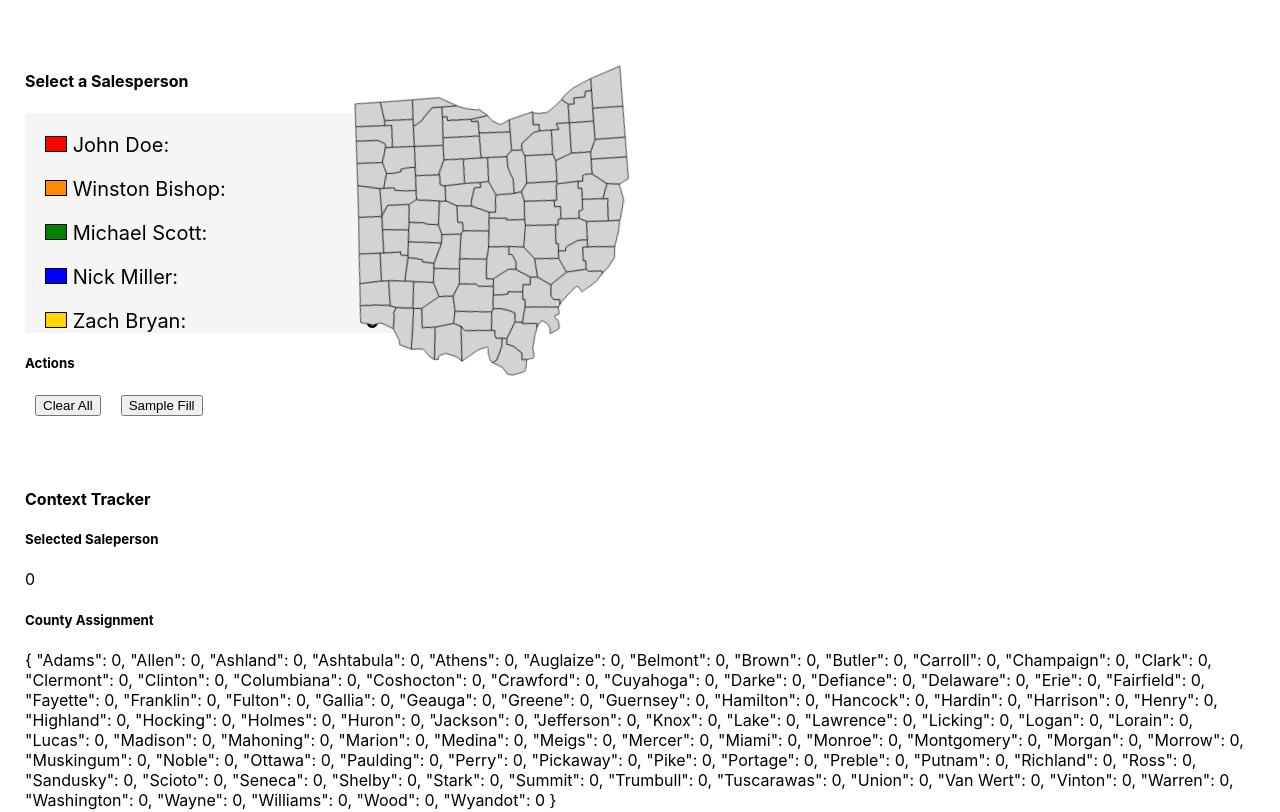
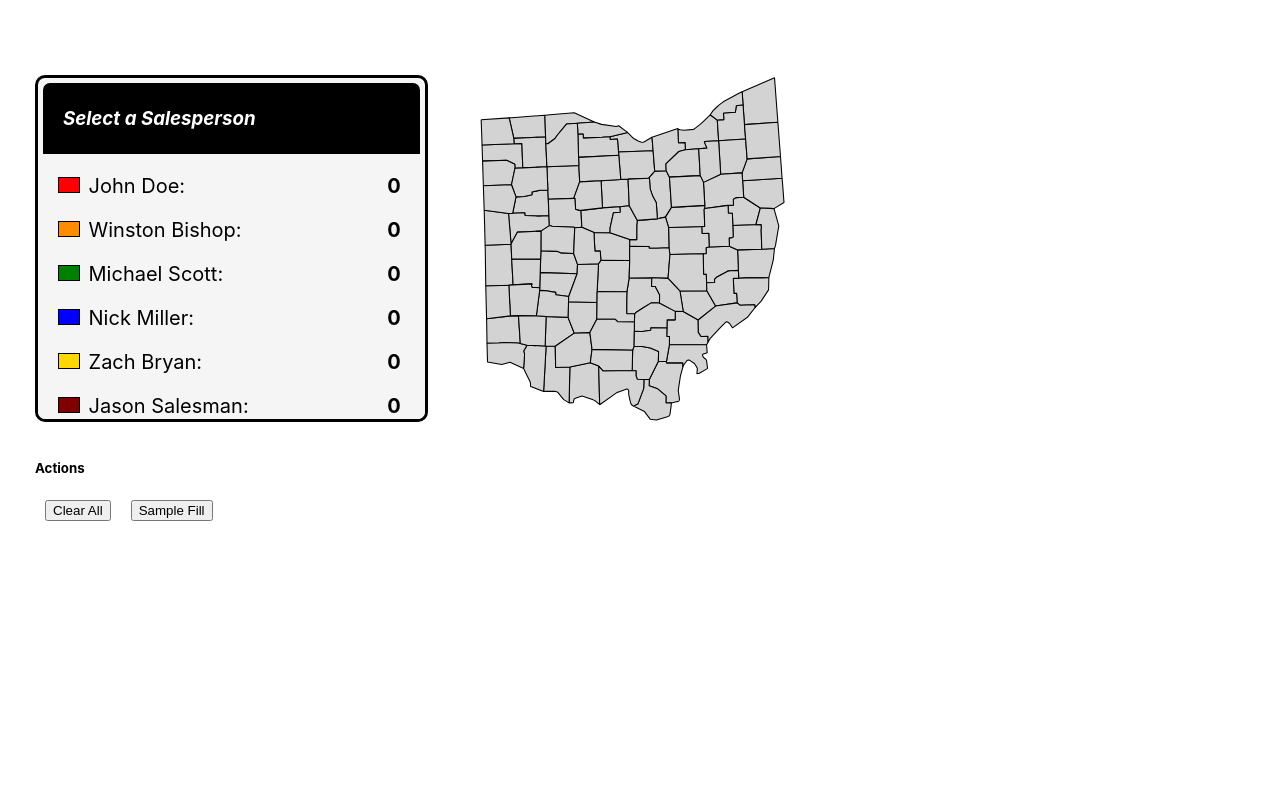
Before and after one commit to richbrett12/Cantopia-Territory-Assignments, a React (Create React App) app: page /Room1 in a window 1280 px wide. Shown: the top 812 px of the page. Built offline with nearby package versions, Linux system fonts and the light colour scheme.

Commit message:
Added Styling

```diff
--- a/package.json
+++ b/package.json
@@ -3,6 +3,9 @@
   "version": "0.1.0",
   "private": true,
   "dependencies": {
+    "@emotion/react": "^11.11.1",
+    "@emotion/styled": "^11.11.0",
+    "@mui/material": "^5.14.20",
     "@testing-library/jest-dom": "^5.17.0",
     "@testing-library/react": "^13.4.0",
     "@testing-library/user-event": "^13.5.0",
--- a/src/App.css
+++ b/src/App.css
@@ -1,38 +1,69 @@
-.App {
+.AppContainer {
   text-align: left;
+  padding: 20px;
+  min-width: 1080px;
 }
 
-.App-logo {
-  height: 40vmin;
-  pointer-events: none;
+.MainContainer {
+  padding: 15px;
 }
 
-@media (prefers-reduced-motion: no-preference) {
-  .App-logo {
-    animation: App-logo-spin infinite 20s linear;
-  }
+.ContextTracker {
+  padding: 15px;
 }
 
-.App-header {
-  background-color: #282c34;
-  min-height: 100vh;
-  display: flex;
-  flex-direction: column;
-  align-items: center;
-  justify-content: center;
-  font-size: calc(10px + 2vmin);
-  color: white;
+.SalespersonListContainer {
+  border: solid;
+  border-radius: 10px;
+  margin-top: 40px;
 }
 
-.App-link {
-  color: #61dafb;
+.SalespersonListTitle {
+  border-top-left-radius: 12px;
+  border-top-right-radius: 12px;
+  font-weight: bold;
+  font-style: italic;
+  background-color: black;
+  color: white;
+  padding: 24px 20px;
+  margin: 0px;
+  border: 5px solid whitesmoke;
 }
 
-@keyframes App-logo-spin {
-  from {
-    transform: rotate(0deg);
-  }
-  to {
-    transform: rotate(360deg);
-  }
+.SalespersonListContainer ul {
+  border-bottom-left-radius: 8px;
+  border-bottom-right-radius: 8px;
+  list-style: none;
+  max-height: 250px;
+  overflow: hidden;
+  overflow-y: scroll;
+  background: whitesmoke;
+  padding: 5px 10px;
+  margin: 0px;
 }
+
+.ShopCount {
+  text-align: center;
+  font-weight: bold;
+}
+
+.SelectedSalespersonCard {
+  border-top-left-radius: 12px;
+  border-top-right-radius: 12px;
+  font-weight: bold;
+  background-color: Black;
+  color: white;
+  padding: 8px;
+  margin: 0px;
+  border: 5px solid whitesmoke;
+  text-align: center;
+}
+
+/* .NoSelectedSalespersonCard {
+  margin: 20px;
+} */
+
+.SelectedSalespersonCard h2 {
+  margin: 0px;
+  padding: 5px 5px 0px 5px;
+}
--- a/src/App.js
+++ b/src/App.js
@@ -26,7 +26,7 @@ function Home() {
 
 function App() {
   return (
-    <div className="App">
+    <div className="AppContainer">
       <Router>
         <Routes>
           <Route path="/" element={<Home />} />
--- a/src/components/ListItem.js
+++ b/src/components/ListItem.js
@@ -1,6 +1,7 @@
 import React, { useContext } from "react";
 import { populationData, salespersonColors } from "../data/AppContext";
 import { AppContextNew } from "../data/AppContext";
+import Grid from "@mui/material/Unstable_Grid2/Grid2";
 
 function ListItem({ name, id, onButtonClick }) {
   function getShopCount() {
@@ -18,7 +19,7 @@ function ListItem({ name, id, onButtonClick }) {
   const currentContext = useContext(AppContextNew);
   let color = salespersonColors[id];
   const mainStyles = {
-    width: "350px",
+    width: "100%",
     padding: "10px",
     fontSize: "20px",
     fontWeight: "normal",
@@ -28,11 +29,11 @@ function ListItem({ name, id, onButtonClick }) {
     fill: color,
   };
 
-  const shopCountStyles = {
-    padding: "0px 16px",
-    fontWeight: "bold",
-    float: "right",
-  };
+  // const shopCountStyles = {
+  //   padding: "0px 16px",
+  //   fontWeight: "bold",
+  //   float: "right",
+  // };
 
   if (currentContext.selectedSalesperson === id) {
     mainStyles.fontWeight = "bold";
@@ -41,7 +42,13 @@ function ListItem({ name, id, onButtonClick }) {
   return (
     <li>
       <div style={mainStyles} onClick={() => onButtonClick(id)}>
-        <svg width="20px" height="14px" style={{ border: "1px solid black" }}>
+        <Grid container spacing={0}>
+          <Grid xs={1}>
+            <svg
+              width="20px"
+              height="14px"
+              style={{ border: "1px solid black" }}
+            >
               <rect
                 transform="scale(4.0)"
                 x="0"
@@ -51,10 +58,14 @@ function ListItem({ name, id, onButtonClick }) {
                 style={buttonStyles}
               />
             </svg>
-        <label>
-          {" "}
-          {name}:<div style={shopCountStyles}>{getShopCount()}</div>
-        </label>
+          </Grid>
+          <Grid xs={9}>
+            <label>{name}:</label>
+          </Grid>
+          <Grid xs={2}>
+            <div className="ShopCount">{getShopCount()}</div>
+          </Grid>
+        </Grid>
       </div>
     </li>
   );
--- a/src/components/Ohio.js
+++ b/src/components/Ohio.js
@@ -7,7 +7,6 @@ const OhioSvg = ({ onCountySelect }) => {
   const svgContainer = {
     height: "0px",
     width: "55%",
-    textAlign: "right",
     marginTop: "25px",
   };
 
@@ -18,7 +17,7 @@ const OhioSvg = ({ onCountySelect }) => {
         version="1.0"
         xmlns="http://www.w3.org/2000/svg"
         width="400"
-        height="325"
+        height="360"
         transform="scale(1) rotate(5)"
         viewBox="0 0 50 50"
       >
--- a/src/components/SalespersonList.js
+++ b/src/components/SalespersonList.js
@@ -1,17 +1,12 @@
-import React from "react";
+import "../App.css";
+import { React, useContext } from "react";
 import ListItem from "./ListItem";
+import { AppContextNew, salespersonColors } from "../data/AppContext";
+import Grid from "@mui/material/Unstable_Grid2";
 
 function SalespersonList({ currentSalespeople, onSalespersonSelect }) {
-  const mainStyles = {
-    listStyle: "none",
-    width: "350px",
-    maxHeight: "200px",
-    overflow: "hidden",
-    overflowY: "scroll",
-    background: "whitesmoke",
-    padding: "10px",
-  };
-
+  const currentContext = useContext(AppContextNew);
+  let color = salespersonColors[currentContext.selectedSalesperson];
   const salespeopleList = currentSalespeople.map((name, index) => {
     return (
       <ListItem
@@ -23,9 +18,46 @@ function SalespersonList({ currentSalespeople, onSalespersonSelect }) {
   });
 
   return (
-    <div>
-      <h4>Select a Salesperson</h4>
-      <ul style={mainStyles}>{salespeopleList}</ul>
+    <div className="SalespersonListContainer">
+      {currentContext.selectedSalesperson === 0 ? (
+        <div className="NoSelectedSalespersonCard">
+          <h3 className="SalespersonListTitle">Select a Salesperson</h3>
+        </div>
+      ) : (
+        <div className="SelectedSalespersonCard">
+          <Grid container spacing={1}>
+            <Grid xs={12}>
+              <h2>
+                {currentSalespeople[currentContext.selectedSalesperson - 1]}
+              </h2>
+            </Grid>
+            <Grid xs={12}>
+              <div className="SelectedSvgContainer">
+                <svg
+                  width="95%"
+                  height="14px"
+                  style={{
+                    border: "1px solid white",
+                    background: "whitesmoke",
+                  }}
+                >
+                  <rect
+                    transform="scale(8.0)"
+                    x="0"
+                    y="0"
+                    width="100%"
+                    height="100%"
+                    style={{ fill: color }}
+                  />
+                </svg>
+              </div>
+            </Grid>
+            {/* <Grid xs={3}>Selected:</Grid> */}
+          </Grid>
+        </div>
+      )}
+
+      <ul>{salespeopleList}</ul>
     </div>
   );
 }
--- a/src/components/TerritoryAssignment.js
+++ b/src/components/TerritoryAssignment.js
@@ -1,29 +1,30 @@
+import "../App.css";
 import React, { useReducer } from "react";
 import OhioSvg from "./Ohio";
 import SalespersonList from "./SalespersonList";
+import Grid from "@mui/material/Unstable_Grid2";
 
-import {
-  AppContextNew,
-  AppContextObject,
-  salespersonColors,
-} from "../data/AppContext";
+import { AppContextNew, AppContextObject } from "../data/AppContext";
 import contextReducer from "../data/ContextReducer";
 
 function TerritoryAssignment({ currentSalespeople }) {
-  const mainStyles = {
-    padding: "25px",
-  };
-
   const btnStyles = {
     margin: "2px 10px",
   };
   const [currentState, dispatch] = useReducer(contextReducer, AppContextObject);
 
   function handleSalespersonSelect(id) {
+    if (id !== currentState.selectedSalesperson) {
       dispatch({
         type: "salespersonSelect",
         id: id,
       });
+    } else {
+      dispatch({
+        type: "salespersonSelect",
+        id: 0,
+      });
+    }
   }
 
   function handleCountySelect(countyName) {
@@ -51,18 +52,21 @@ function TerritoryAssignment({ currentSalespeople }) {
       type: "randomFill",
     });
   }
-  function deselectSalesperson() {
-    handleSalespersonSelect(0);
-  }
 
   return (
     <AppContextNew.Provider value={currentState}>
-      <div style={mainStyles}>
-        <OhioSvg onCountySelect={handleCountySelect} />
+      <div className="MainContainer">
+        <Grid container spacing={2}>
+          <Grid xs={4}>
             <SalespersonList
               currentSalespeople={currentSalespeople}
               onSalespersonSelect={handleSalespersonSelect}
             />
+          </Grid>
+          <Grid xs={8}>
+            <OhioSvg onCountySelect={handleCountySelect} />
+          </Grid>
+          <Grid xs={12}>
             <h5>Actions</h5>
             <button style={btnStyles} onClick={() => handleClear()}>
               Clear All
@@ -70,6 +74,8 @@ function TerritoryAssignment({ currentSalespeople }) {
             <button style={btnStyles} onClick={handleRandomFill}>
               Sample Fill
             </button>
+          </Grid>
+        </Grid>
         <br />
         {currentState.selectedSalesperson !== 0 && (
           <div>
@@ -79,13 +85,10 @@ function TerritoryAssignment({ currentSalespeople }) {
             >
               Clear Selected
             </button>
-            <button style={btnStyles} onClick={deselectSalesperson}>
-              Deselect
-            </button>
           </div>
         )}
       </div>
-      <div style={mainStyles}>
+      {/* <div className="ContextTracker">
         <h4>Context Tracker</h4>
         <h5>Selected Saleperson</h5>
         {currentState.selectedSalesperson === -1
@@ -95,7 +98,7 @@ function TerritoryAssignment({ currentSalespeople }) {
         {JSON.stringify(currentState.countyAssignment, null, 5)}
         <h5>Salespeople ID and Colors</h5>
         {JSON.stringify(salespersonColors, null, 5)}
-      </div>
+      </div> */}
     </AppContextNew.Provider>
   );
 }
--- a/src/components/counties/County.css
+++ b/src/components/counties/County.css
@@ -3,7 +3,7 @@
   fill-opacity: 1;
   fill-rule: nonzero;
   stroke: #000000;
-  stroke-width: 0.1;
+  stroke-width: 0.15;
   stroke-linecap: butt;
   stroke-linejoin: bevel;
   stroke-miterlimit: 4;
```
Also changed, not shown: 1 other file (tests, documents, lock files or other folders). Lines whose indentation alone changed are shown as unchanged.
